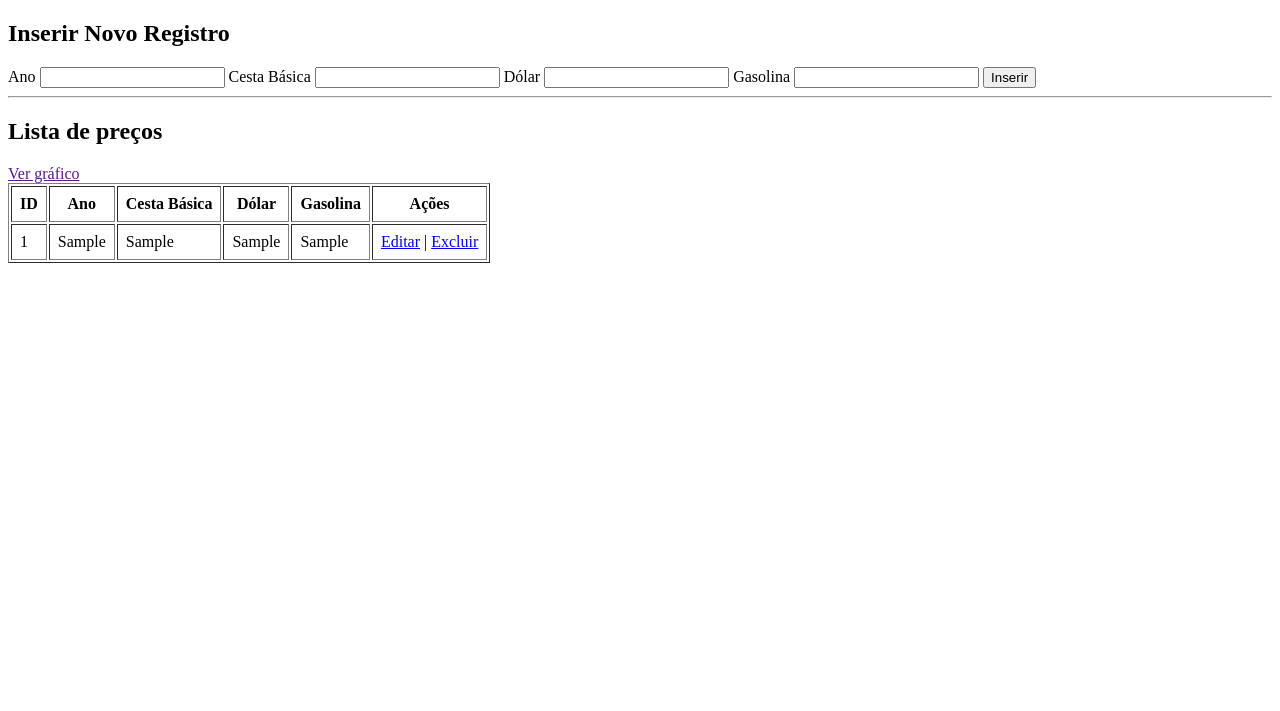
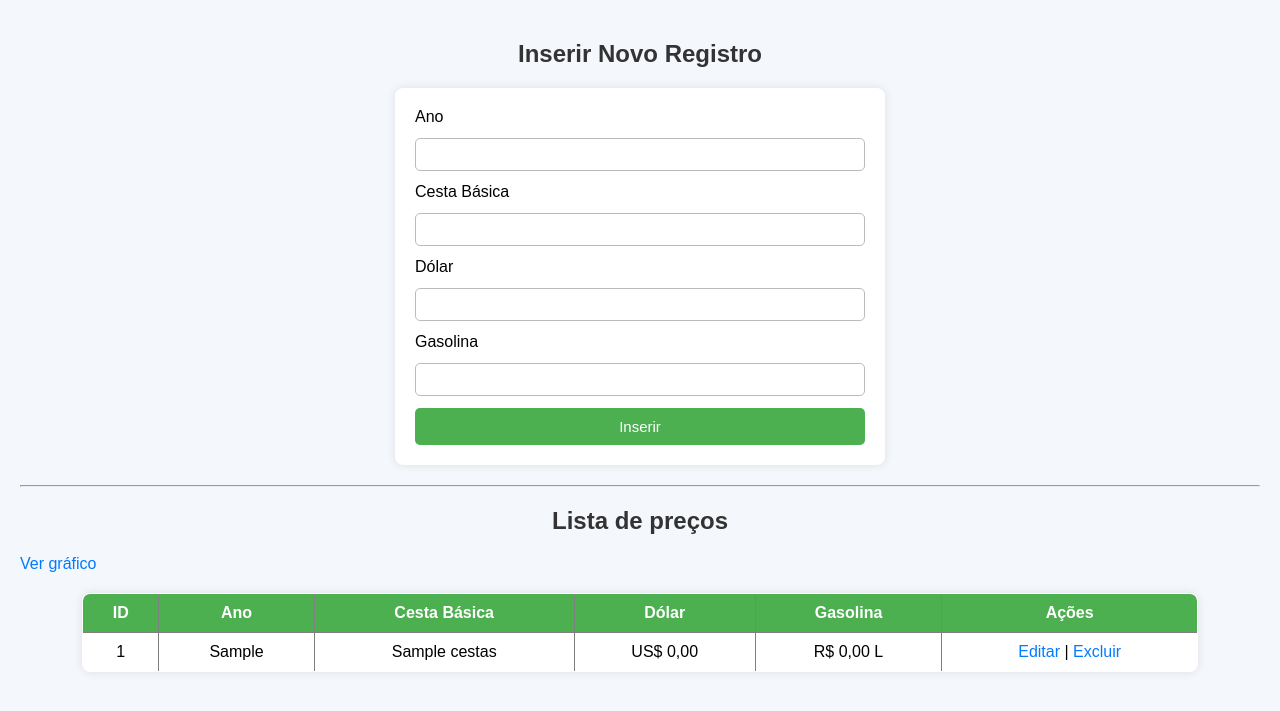
Before and after one commit to tereza713/grafico, a PHP site: page / in a window 1280 px wide. Shown: the top 711 px of the page. Run offline with PHP 8.4, Linux system fonts and the light colour scheme; tables that the repository leaves empty or names only in its code hold one stand-in row (values such as "Sample post").

Commit message:
:lipstick: feat: Estilização CSS do projeto

```diff
--- a/index.php
+++ b/index.php
@@ -12,8 +12,8 @@ if (isset($_POST['salvar'])){
         $stmt = $conn->prepare("INSERT INTO precos (ano, cesta_basica, dolar, gasolina) VALUES (?, ?, ?, ?)");
         $stmt->execute([$ano, $cesta, $dolar, $gasolina]);
     } else{
-        $stmt = $conn->prepare("UPDATE precos SET ano=? =, cesta_basica=?, dolar=?, gasolina=? WHERE id=?");
-        $stmt = $conn->execute([$ano, $cesta, $dolar, $gasolina]);
+        $stmt = $conn->prepare("UPDATE precos SET ano=?, cesta_basica=?, dolar=?, gasolina=? WHERE id=?");
+        $stmt->execute([$ano, $cesta, $dolar, $gasolina, $id]);
     }
 
     header("Location: index.php");
@@ -37,15 +37,15 @@ if (isset($_GET['editar'])){
     $registros_editar = $stmt->fetch(PDO::FETCH_ASSOC);
 }
 
-if (isset($POST['atualizar'])){
-    $id = $POST['id'];
-    $ano = $POST['ano'];
-    $cesta = $POST['cesta'];
-    $dolar = $POST['dolar'];
-    $id = $POST['gasolina'];
+if (isset($_POST['atualizar'])) {
+    $id = $_POST['id'];
+    $ano = $_POST['ano'];
+    $gasolina = $_POST['gasolina'];
+    $cesta = $_POST['cesta'];
+    $dolar = $_POST['dolar'];
 
     $stmt = $conn->prepare("UPDATE precos SET ano=?, cesta_basica=?, dolar=?, gasolina=? WHERE id=?");
-    $stmt->execute($ano, $cesta, $dolar, $gasolina, $id);
+    $stmt->execute([$ano, $cesta, $dolar, $gasolina, $id]);
 
     header("Location: index.php");
     exit;
@@ -58,6 +58,7 @@ if (isset($POST['atualizar'])){
     <meta charset="UTF-8">
     <meta name="viewport" content="width=device-width, initial-scale=1.0">
     <title>Projeto gráfico Anna e Bruna</title>
+    <link rel="stylesheet" href="style.css">
 </head>
 <body>
     <h2><?php echo $registros_editar ? "Editar Registro" : "Inserir Novo Registro";?></h2>
@@ -89,7 +90,7 @@ if (isset($POST['atualizar'])){
         <hr>
 
         <h2>Lista de preços</h2>
-        <a href="">Ver gráfico</a>
+        <a href="grafico.php">Ver gráfico</a>
         <table border="1" cellpadding="8">
             <tr>
                 <th>ID</th>
@@ -108,9 +109,9 @@ foreach ($registros as $row) {
     echo "<tr>";
     echo "<td>" . $row['id'] . "</td>";
     echo "<td>" . $row['ano'] . "</td>";
-    echo "<td>" . $row['cesta_basica'] . "</td>";
-    echo "<td>" . $row['dolar'] . "</td>";
-    echo "<td>" . $row['gasolina'] . "</td>";
+    echo "<td>" . $row['cesta_basica'] . " cestas</td>";
+    echo "<td>US$ " . number_format($row['dolar'], 2, ',', '.') . "</td>";
+    echo "<td>R$ " . number_format($row['gasolina'], 2, ',', '.') . " L</td>";
     echo "<td>";
     echo '<a href="index.php?editar=' . $row['id'] . '">Editar</a> | ';
     echo '<a href="index.php?excluir=' . $row['id'] . '" onclick="return confirm(\'Tem certeza que deseja excluir?\')">Excluir</a>';
--- /dev/null
+++ b/style.css
@@ -0,0 +1,88 @@
+body {
+    font-family: Arial, Helvetica, sans-serif;
+    background: #f4f7fc;
+    margin: 0;
+    padding: 20px;
+}
+
+h2 {
+    text-align: center;
+    color: #333;
+}
+
+form {
+    max-width: 450px;
+    margin: 20px auto;
+    background: white;
+    padding: 20px;
+    border-radius: 8px;
+    box-shadow: 0px 0px 10px rgba(0,0,0,0.1);
+    display: flex;
+    flex-direction: column;
+    gap: 12px;
+}
+
+form input {
+    padding: 8px;
+    border-radius: 5px;
+    border: 1px solid #bbb;
+}
+
+form button {
+    background: #4CAF50;
+    border: none;
+    padding: 10px;
+    color: white;
+    border-radius: 5px;
+    cursor: pointer;
+    font-size: 15px;
+    transition: 0.3s;
+}
+
+form button:hover {
+    background: #45a049;
+}
+
+form a {
+    text-align: center;
+    display: block;
+    text-decoration: none;
+    color: #d9534f;
+    margin-top: 5px;
+    font-weight: bold;
+}
+
+table {
+    width: 90%;
+    margin: 20px auto;
+    border-collapse: collapse;
+    background: white;
+    border-radius: 8px;
+    overflow: hidden;
+    box-shadow: 0px 0px 10px rgba(0,0,0,0.1);
+}
+
+table th {
+    background: #4CAF50;
+    color: white;
+    padding: 10px;
+}
+
+table td {
+    padding: 10px;
+    border-bottom: 1px solid #ddd;
+    text-align: center;
+}
+
+table tr:hover {
+    background: #f1f1f1;
+}
+
+a {
+    color: #007bff;
+    text-decoration: none;
+}
+
+a:hover {
+    text-decoration: underline;
+}
```
